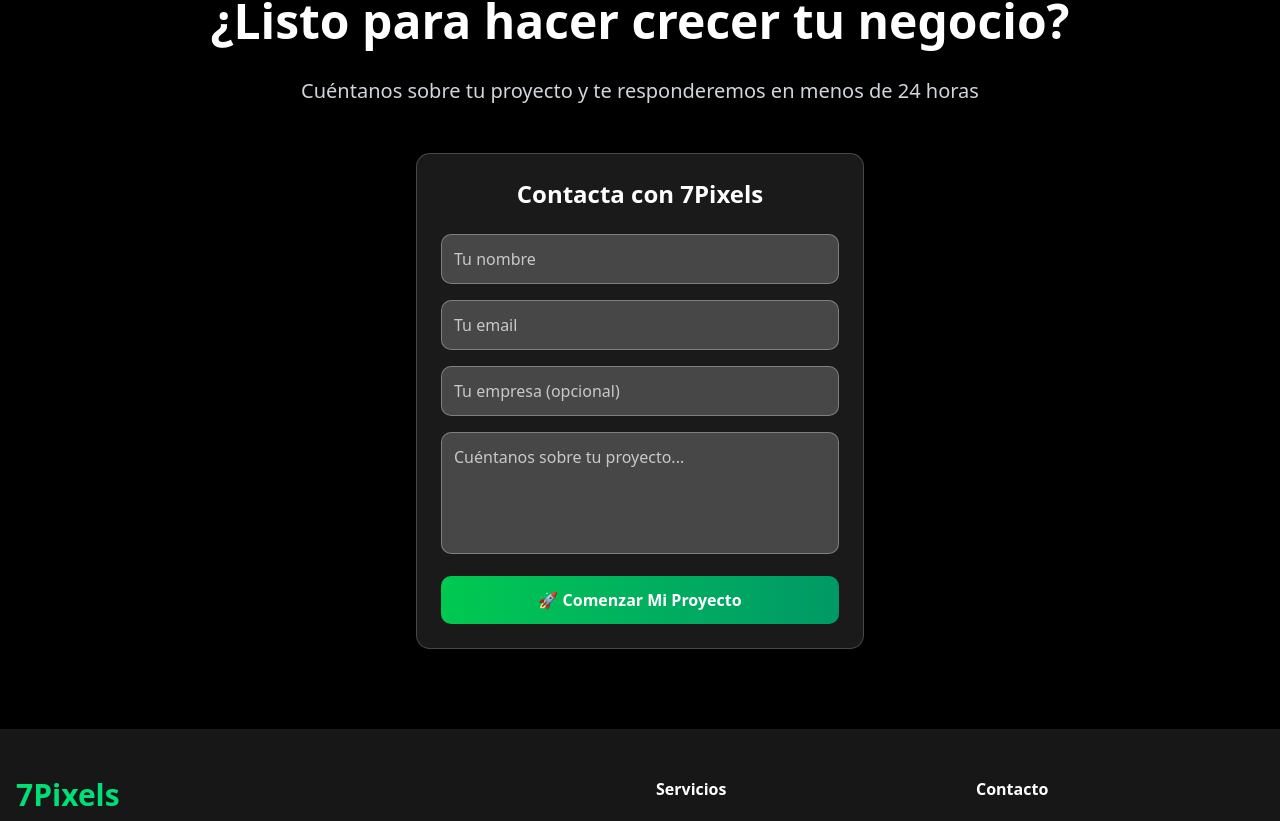
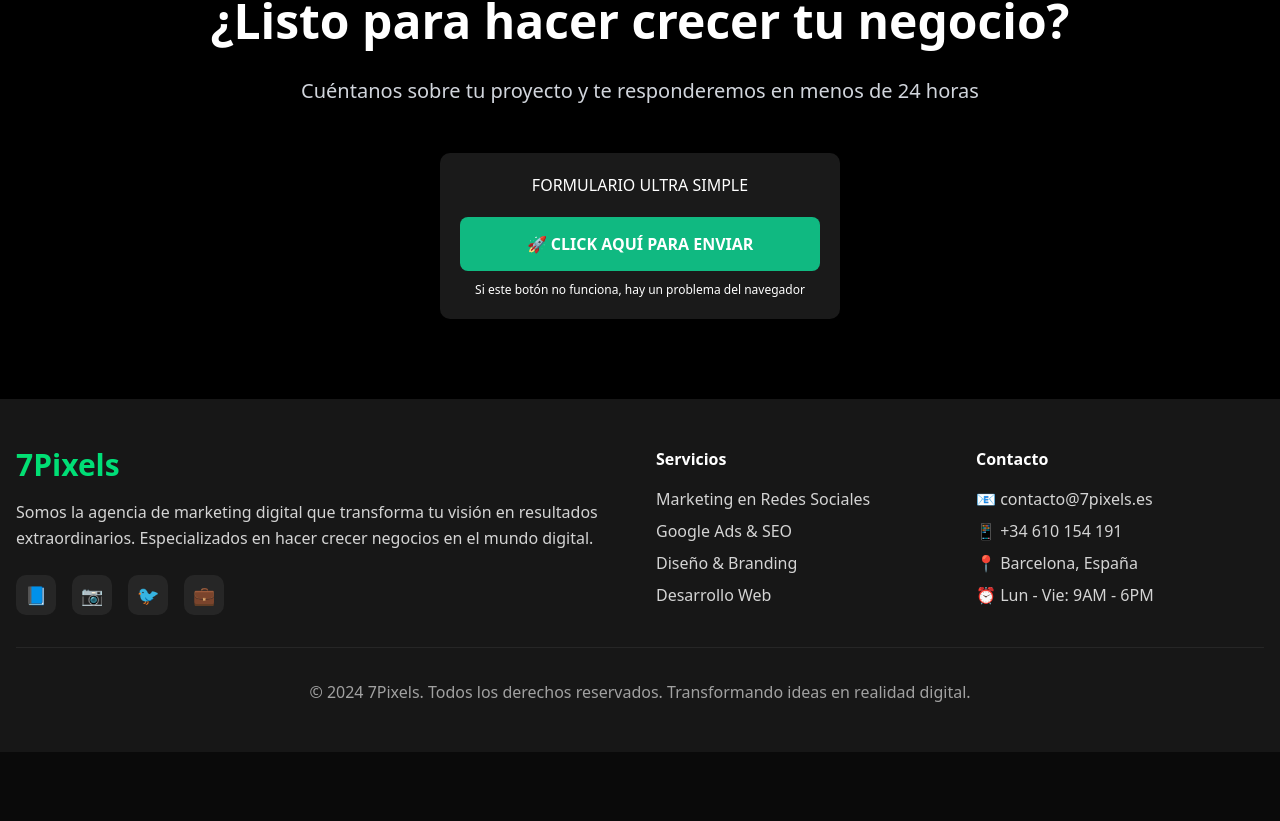
Before and after one commit to PixeL22x/7pixels-website, a Next.js app: page / in a window 1280 px wide. Shown: the part 4106-4927 px from the top of the page. After the commit the page ends 4858 px from the top, so only its background shows below. Built offline with nearby package versions, Linux system fonts and the light colour scheme.

Commit message:
FORMULARIO ULTRA SIMPLE - Con alert para debugging definitivo

```diff
--- a/src/app/page.tsx
+++ b/src/app/page.tsx
@@ -9,8 +9,8 @@
 const OptimizedParticles = lazy(() => import("@/components/optimized-particles"));
 const EnhancedServices = lazy(() => import("@/components/enhanced-services"));
 const ModernTestimonials = lazy(() => import("@/components/modern-testimonials"));
-// Formulario simple y funcional
-import SimpleContactForm from "@/components/simple-contact-form";
+// Formulario ultra simple para debugging
+import UltraSimpleForm from "@/components/ultra-simple-form";
 
 export default function Home() {
   return (
@@ -62,7 +62,7 @@
           <p className="text-xl text-gray-300 mb-12">
             Cuéntanos sobre tu proyecto y te responderemos en menos de 24 horas
           </p>
-          <SimpleContactForm />
+          <UltraSimpleForm />
         </div>
       </section>
 
--- /dev/null
+++ b/src/components/ultra-simple-form.tsx
@@ -0,0 +1,70 @@
+"use client";
+
+export default function UltraSimpleForm() {
+  const handleClick = () => {
+    console.log('🔥🔥🔥 BOTÓN CLICKEADO - DEFINITIVO');
+    alert('¡BOTÓN FUNCIONANDO!');
+
+    // Enviar directamente
+    fetch('/api/contact', {
+      method: 'POST',
+      headers: { 'Content-Type': 'application/json' },
+      body: JSON.stringify({
+        name: 'Test Usuario',
+        email: 'test@ejemplo.com',
+        company: 'Test Company',
+        message: 'Mensaje de prueba desde formulario ultra simple'
+      })
+    })
+    .then(response => {
+      console.log('📡 Respuesta:', response.status);
+      return response.json();
+    })
+    .then(data => {
+      console.log('📄 Data:', data);
+      alert('¡EMAIL ENVIADO! Revisa tu Gmail: pieroarbuluromanxd@gmail.com');
+    })
+    .catch(error => {
+      console.log('❌ Error:', error);
+      alert('Error: ' + error.message);
+    });
+  };
+
+  return (
+    <div style={{
+      maxWidth: '400px',
+      margin: '0 auto',
+      padding: '20px',
+      backgroundColor: 'rgba(255,255,255,0.1)',
+      borderRadius: '10px',
+      textAlign: 'center'
+    }}>
+      <h3 style={{color: 'white', marginBottom: '20px'}}>
+        FORMULARIO ULTRA SIMPLE
+      </h3>
+
+      <button
+        onClick={handleClick}
+        onMouseDown={() => console.log('🖱️ MOUSE DOWN')}
+        onMouseUp={() => console.log('🖱️ MOUSE UP')}
+        style={{
+          width: '100%',
+          padding: '15px',
+          backgroundColor: '#10b981',
+          color: 'white',
+          border: 'none',
+          borderRadius: '8px',
+          fontSize: '16px',
+          fontWeight: 'bold',
+          cursor: 'pointer'
+        }}
+      >
+        🚀 CLICK AQUÍ PARA ENVIAR
+      </button>
+
+      <p style={{color: 'white', marginTop: '10px', fontSize: '12px'}}>
+        Si este botón no funciona, hay un problema del navegador
+      </p>
+    </div>
+  );
+}
```
